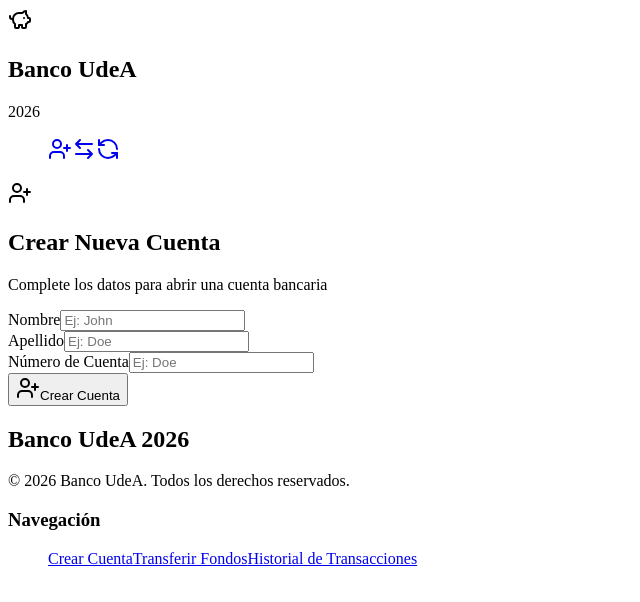
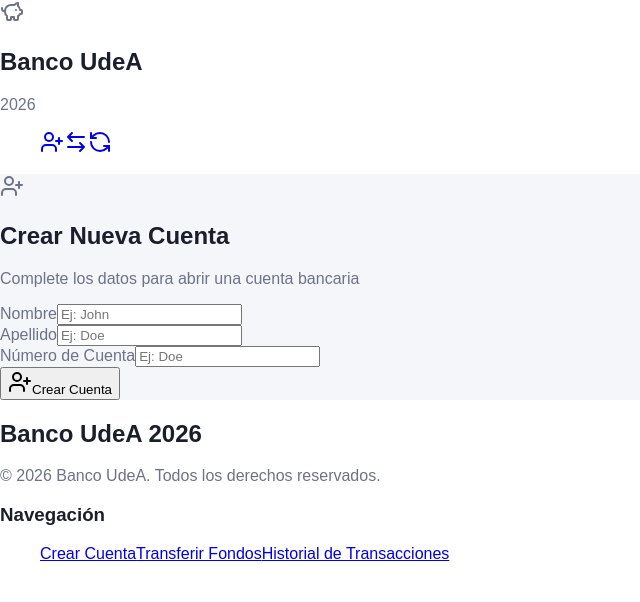
Before and after one commit to Isa-Bedoya-UdeA/Banco2026-SA-Lab1, a React (Vite) app: page / in a window 1280 px wide. Shown: the top 602 px of the page, without its empty margins (0-640 px from the left). Built offline with nearby package versions, Linux system fonts and the light colour scheme.

Commit message:
Fixed CSS imports

```diff
--- a/src/App.jsx
+++ b/src/App.jsx
@@ -1,8 +1,9 @@
 import { RouterProvider } from "react-router-dom";
 import { router } from "./routes/router";
+import "./styles/global.css";
 
 function App() {
-	return <RouterProvider router={router} />
+	return <RouterProvider router={router} />;
 }
 
 export default App;
--- a/src/components/layout/header.css
+++ b/src/components/layout/header.css
@@ -0,0 +1,5 @@
+@import "../../styles/_vars.css";
+
+header {
+	background-color: var(--white);
+}
--- a/src/styles/_vars.css
+++ b/src/styles/_vars.css
@@ -1,7 +1,31 @@
 :root {
-    --primary-color: #000;
-    --secondary-color: #000;
+	--primary-color: #3853e2;
+	--secondary-color: #7c4ed9;
+	--terciary-color: #b141c8;
 
-    --title-font: sans-serif;
-    --text-font: sans-serif;
+	--primary-gradient: linear-gradient(
+		135deg,
+		var(--primary-color),
+		var(--secondary-color)
+	);
+
+	--secondary-gradient: linear-gradient(
+		135deg,
+		var(--secondary-color),
+		var(--terciary-color)
+	);
+
+	--primary-light: #e1e1f4;
+
+	--error-bg: #fcf0f0;
+	--error: #dd244b;
+	--success: #20b684;
+
+	--title-color: #1b1e2d;
+	--text-color: #6c7289;
+	--white: #fff;
+	--gray: #f5f6f9;
+
+	--title-font: sans-serif;
+	--text-font: sans-serif;
 }
--- a/src/styles/global.css
+++ b/src/styles/global.css
@@ -1,16 +1,40 @@
-@import "vars";
+@import "./_vars.css";
 
 /* Small Mobile */
+* {
+	box-sizing: border-box;
+}
 
+body {
+	margin: 0;
+	font-family: var(--text-font);
+	color: var(--text-color);
+}
+
+main {
+	background-color: var(--gray);
+}
+
+h1,
+h2,
+h3,
+h4 {
+	font-family: var(--title-font);
+	color: var(--title-color);
+}
 
 /* Big Mobile */
-@media screen and (min-width: 500px) {}
+@media screen and (min-width: 500px) {
+}
 
 /* Small Tablet */
-@media screen and (min-width: 700px) {}
+@media screen and (min-width: 700px) {
+}
 
 /* Big Tablet */
-@media screen and (min-width: 900px) {}
+@media screen and (min-width: 900px) {
+}
 
 /* Desktop */
-@media screen and (min-width: 1200px) {}
+@media screen and (min-width: 1200px) {
+}
```
